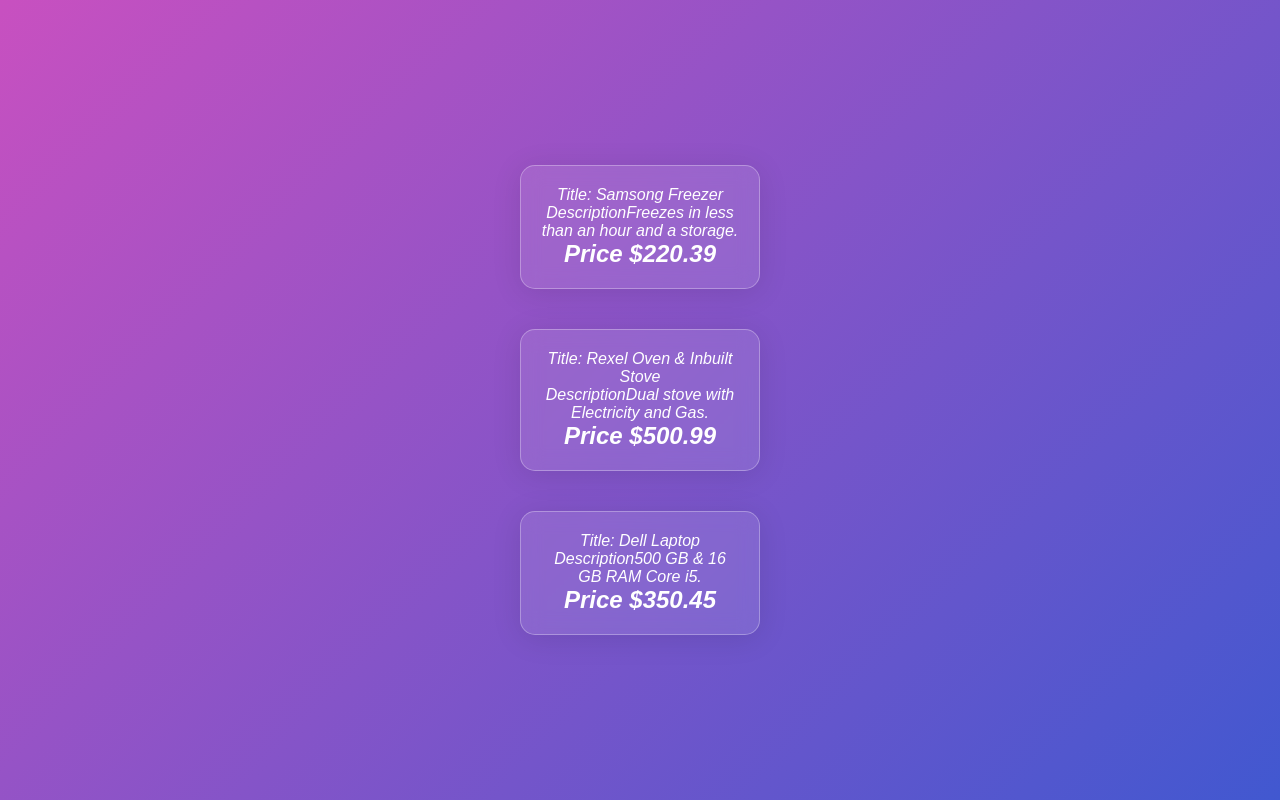
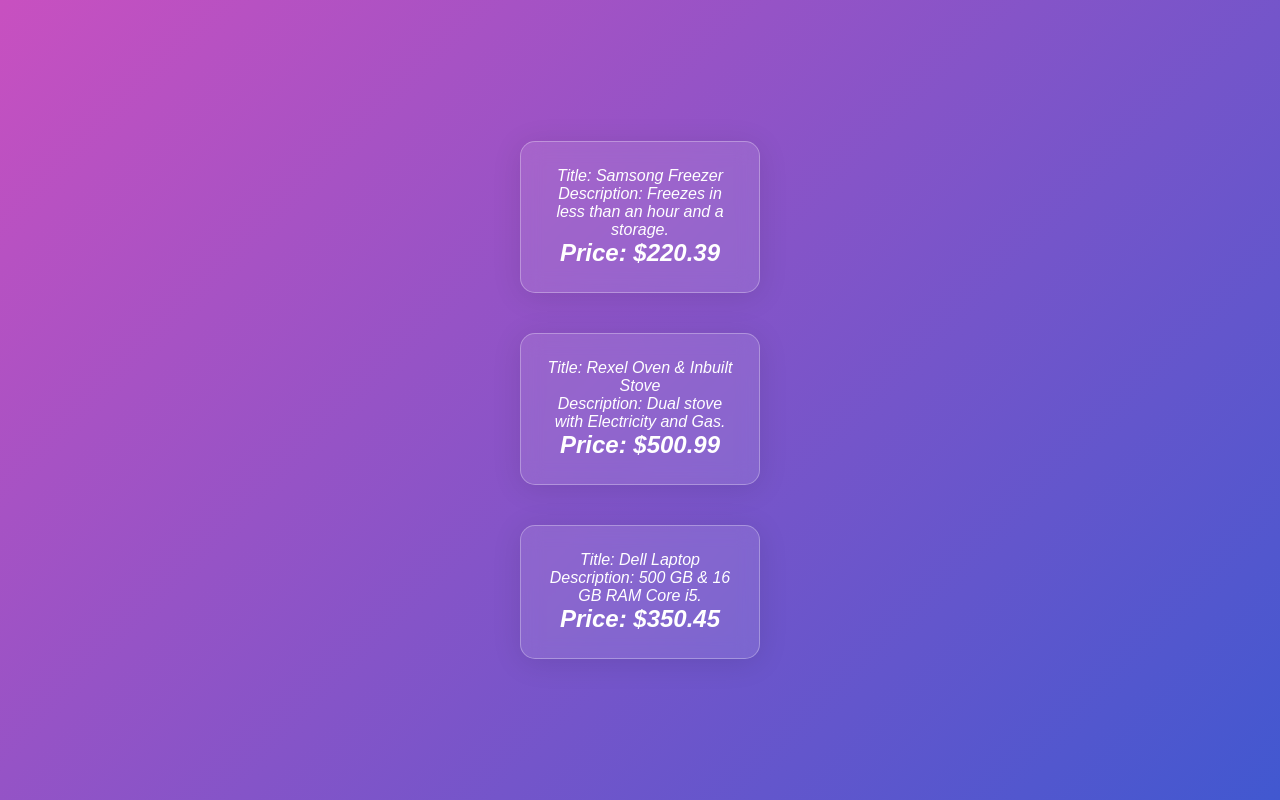
Before and after one commit to nimely111/React-Coding-snippet, a React (Vite) app: page / in a window 1280 px wide. Built offline with nearby package versions, Linux system fonts and the light colour scheme.

Commit message:
increase padding and space description

```diff
--- a/Glassmorphism/Cards.css
+++ b/Glassmorphism/Cards.css
@@ -18,7 +18,7 @@
   .card {
     background: rgba(255, 255, 255, 0.1);
     border-radius: 15px;
-    padding: 20px;
+    padding: 25px;
     width: 15rem;
     box-shadow: 0 4px 30px rgba(0, 0, 0, 0.1);
     backdrop-filter: blur(10px);
--- a/Glassmorphism/Cards.jsx
+++ b/Glassmorphism/Cards.jsx
@@ -12,12 +12,12 @@
         </p>
         <p>
           <i>
-          Description{description}
+          Description: {description}
           </i>
         </p>
         <h2>
           <i>
-          Price ${price}
+          Price: ${price}
           </i>
           </h2>
       </div>
```
